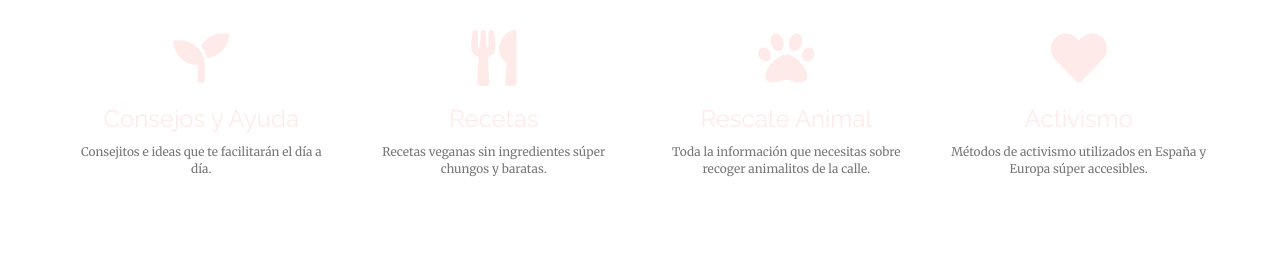
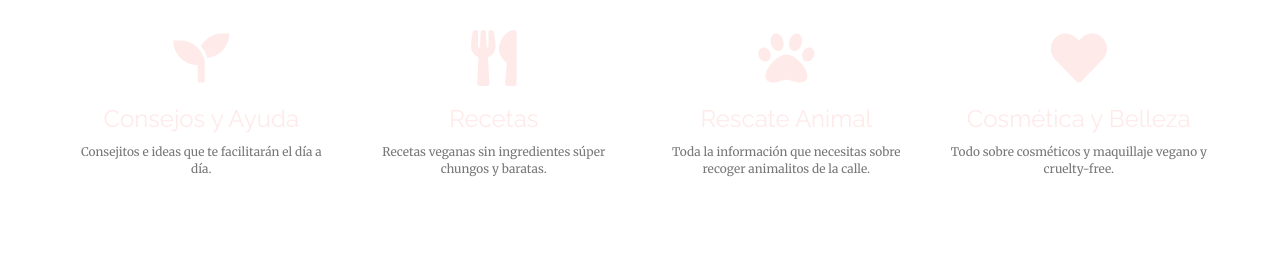
Before and after one commit to juevesanto/juevesanto.github.io, a Jekyll site: the page built from index.html, in a window 1280 px wide and 900 px high, scrolled down 1723 px. Shown: the part 156-431 px from the top of the window. Built offline with Jekyll 4.4.1, drawn with Linux system fonts in a browser that asks for light colours; nearby versions of some CDN libraries.

Commit message:
Update services.html

```diff
--- a/_includes/services.html
+++ b/_includes/services.html
@@ -39,11 +39,11 @@
                 </a>
             </div>
             <div class="col-lg-3 col-md-6 text-center">
-                <a href="/posts/#activismo">
+                <a href="/posts/#cosmetica-y-belleza">
                     <div class="service-box">
                         <i class="fa fa-4x fa-heart wow bounceIn text-primary" data-wow-delay=".3s"></i>
-                        <h3>Activismo</h3>
-                        <p class="small text-muted">Métodos de activismo utilizados en España y Europa súper accesibles.
+                        <h3>Cosmética y Belleza</h3>
+                        <p class="small text-muted">Todo sobre cosméticos y maquillaje vegano y cruelty-free.
                         </p>
                     </div>
                 </a>
```
